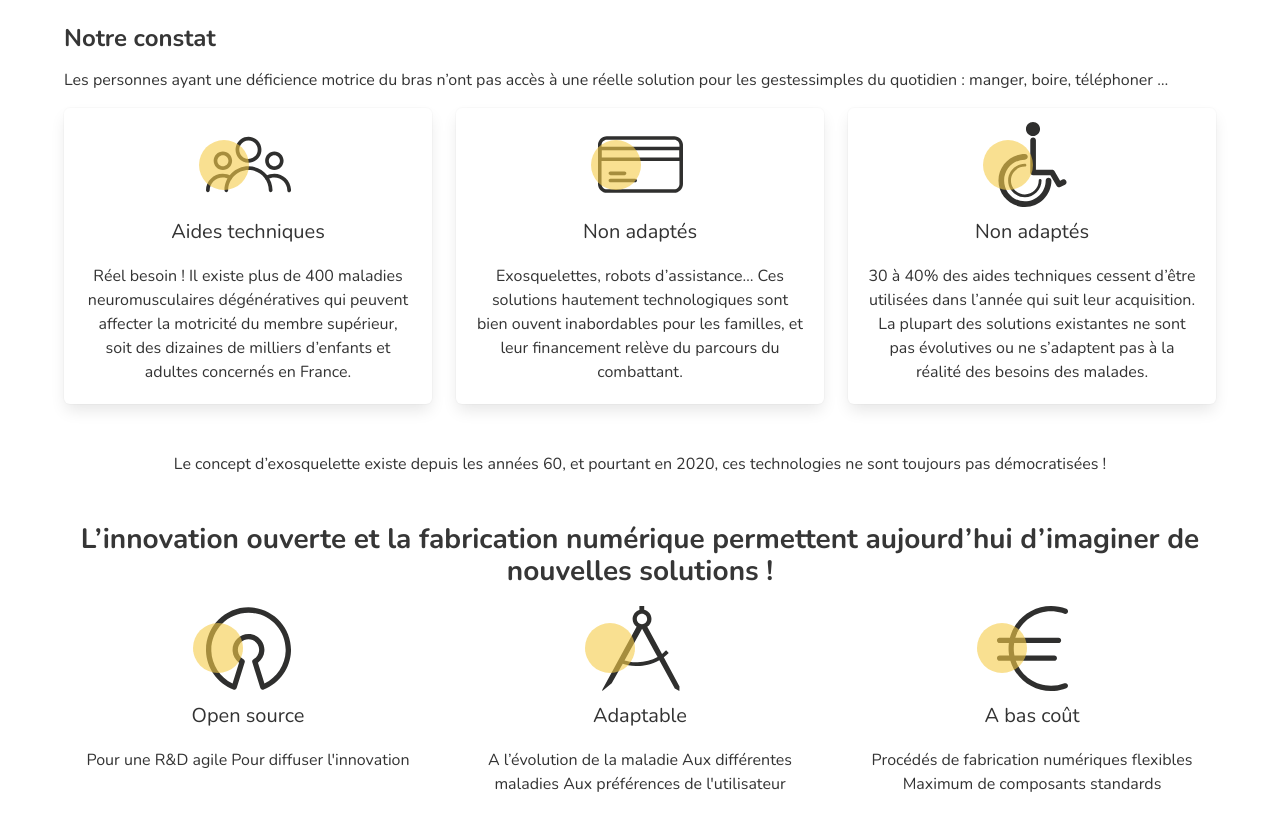
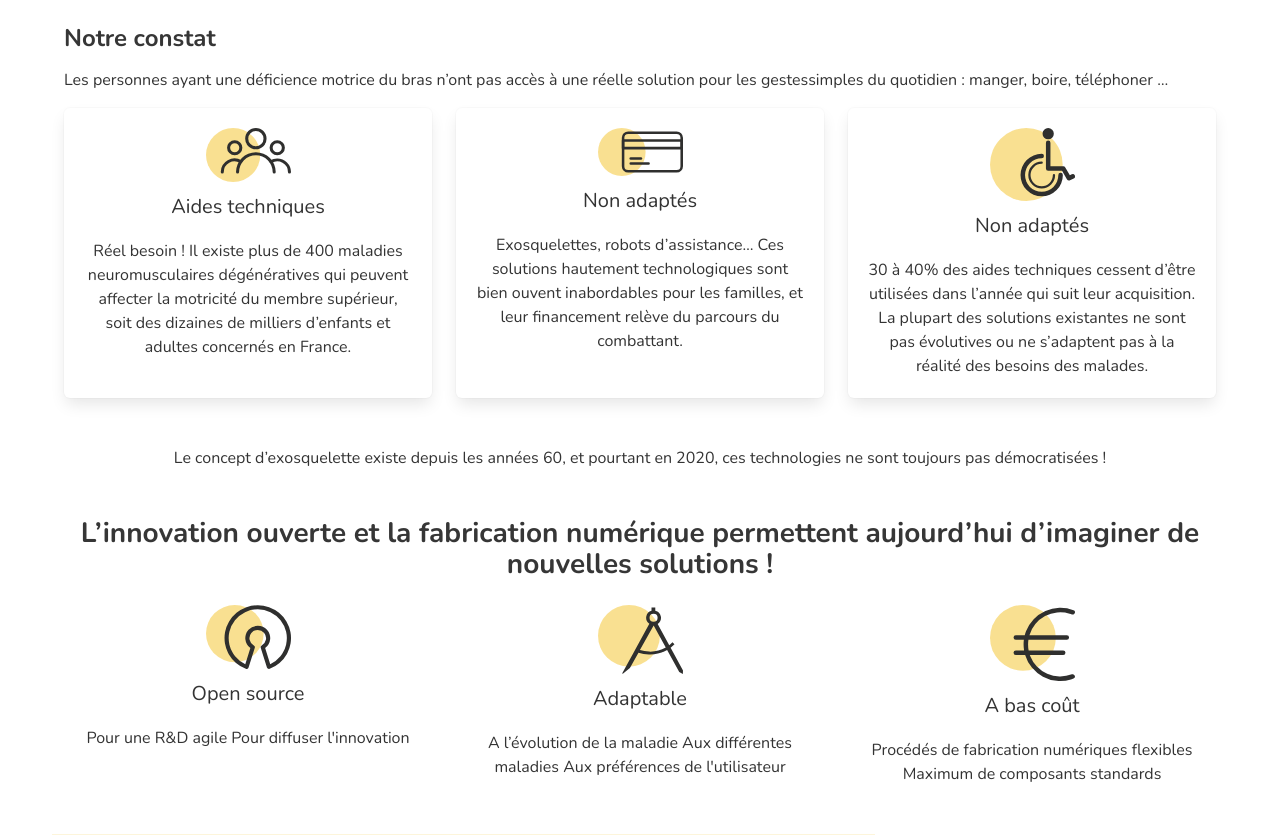
Before and after one commit to Zerui-WANG/ROpenExoWebsite, a Django app: page / in a window 1280 px wide. Shown: the part 619-1454 px from the top of the page. Run offline with Django 3.2, Linux system fonts and the light colour scheme; style sheets or scripts are compiled from the project's sources; some libraries are stand-ins or nearby versions.

Commit message:
icons change

```diff
--- a/assets/src/styles/main.scss
+++ b/assets/src/styles/main.scss
@@ -18,23 +18,23 @@
     margin: auto;
     display: block;
     margin-bottom: 12px;
-    margin-top: -($icon-width/2 + $circle-width/2);
+    //margin-top: -($icon-width/2 + $circle-width/2);
 }
 
 // .span-icon-ROE-homepage {
 //     display: block;
 // }
-.span-icon-ROE-homepage::before{
-    display: block;
-    content: " ";
-    width: $circle-width;
-    height: $circle-width;
-    border-radius: 50%;
-    background-color: #F5CC4999;
-    position: relative;
-    margin-left: 35%;
-    margin-top: 12px;
-}
+// .span-icon-ROE-homepage::before{
+//     display: block;
+//     content: " ";
+//     width: $circle-width;
+//     height: $circle-width;
+//     border-radius: 50%;
+//     background-color: #F5CC4999;
+//     position: relative;
+//     margin-left: 35%;
+//     margin-top: 12px;
+// }
 
 $padding-top-bottom-sections: 15px;
 
--- a/polls/templates/polls/index.html
+++ b/polls/templates/polls/index.html
@@ -35,7 +35,7 @@
                 <article class="tile is-child box">
                 <div class="content">
                     <span class="span-icon-ROE-homepage">
-                        <img class="icon-ROE-homepage" src="/static/icon/user.svg">
+                        <img class="icon-ROE-homepage" src="/static/icon/People.svg">
                     </span>
                     <p class="subtitle has-text-centered">Aides techniques</p>
                     <div class="content has-text-centered">
@@ -52,7 +52,7 @@
                 <article class="tile is-child box">
                 <div class="content">
                     <span class="span-icon-ROE-homepage">
-                        <img class="icon-ROE-homepage" src="/static/icon/credit-card.svg">
+                        <img class="icon-ROE-homepage" src="/static/icon/credit.svg">
                     </span>
                     <p class="subtitle has-text-centered">Non adaptés</p>
                     <div class="content has-text-centered">
@@ -69,7 +69,7 @@
                 <article class="tile is-child box">
                 <div class="content">
                     <span class="span-icon-ROE-homepage">
-                        <img class="icon-ROE-homepage" src="/static/icon/handicapped-sign.svg">
+                        <img class="icon-ROE-homepage" src="/static/icon/wellchair.svg">
                     </span>
                     <p class="subtitle has-text-centered">Non adaptés</p>
                     <div class="content has-text-centered">
@@ -104,7 +104,7 @@
             <article class="tile is-child">
             <div class="content">
                 <span class="span-icon-ROE-homepage">
-                    <img class="icon-ROE-homepage" src="/static/icon/open-source.svg">
+                    <img class="icon-ROE-homepage" src="/static/icon/opensource2.svg">
                 </span>
                 <p class="subtitle has-text-centered">Open source</p>
                 <div class="content has-text-centered">
@@ -117,7 +117,7 @@
             <article class="tile is-child">
             <div class="content">
                 <span class="span-icon-ROE-homepage">
-                    <img class="icon-ROE-homepage" src="/static/icon/compass.svg">
+                    <img class="icon-ROE-homepage" src="/static/icon/compass2.svg">
                 </span>
                 <p class="subtitle has-text-centered">Adaptable</p>
                 <div class="content has-text-centered">
@@ -133,7 +133,7 @@
             <article class="tile is-child">
             <div class="content">
                 <span class="span-icon-ROE-homepage">
-                    <img class="icon-ROE-homepage" src="/static/icon/euro.svg">
+                    <img class="icon-ROE-homepage" src="/static/icon/euro2.svg">
                 </span>
                 <p class="subtitle has-text-centered">A bas coût</p>
                 <div class="content has-text-centered">
```
Also changed, not shown: images/icon/People.svg (added), images/icon/compass2.svg (added), images/icon/credit.svg (added), images/icon/euro2.svg (added), images/icon/opensource2.svg (added), images/icon/wellchair.svg (added).
